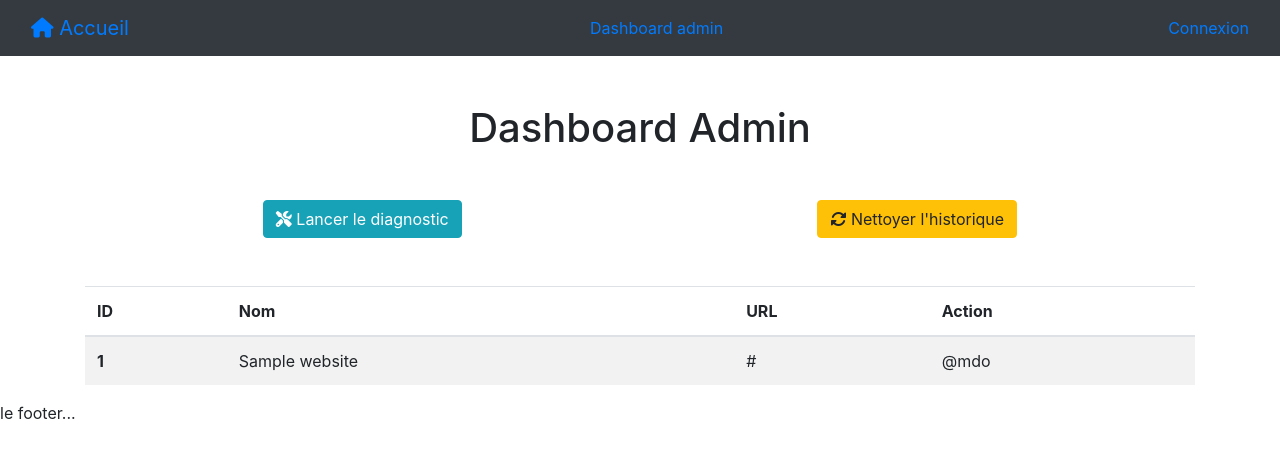
After one commit to ak85ie1d5/monitoring, a Symfony app: template templates/admin/index.html.twig in a window 1280 px wide. The commit adds this page. Shown: the top 458 px of the page. Run offline with Twig, Linux system fonts and the light colour scheme; the template is opened without the code that fills it: most values are stand-ins (such as "Sample title", 1, 10 or a date in 2020); some libraries are stand-ins or nearby versions.

Commit message:
Add new *AdminController* to manage websites.

```diff
--- /dev/null
+++ b/templates/admin/index.html.twig
@@ -0,0 +1,44 @@
+{% extends 'base.html.twig' %}
+
+{% block title %}Hello AdminController!{% endblock %}
+
+{% block body %}
+    <div class="container">
+        <h1 class="my-5 text-center">Dashboard Admin</h1>
+
+        <div class="d-flex justify-content-around my-5">
+            <a class="btn btn-info" href="{{ path('analyze') }}">
+                <i class="fas fa-tools"></i>
+                Lancer le diagnostic
+            </a>
+            <a class="btn btn-warning" href="{{ path('clean') }}">
+                <i class="fas fa-sync-alt"></i>
+                Nettoyer l'historique
+            </a>
+        </div>
+
+        <table class="table table-striped">
+            <thead>
+            <tr>
+                <th scope="col">ID</th>
+                <th scope="col">Nom</th>
+                <th scope="col">URL</th>
+                <th scope="col">Action</th>
+            </tr>
+            </thead>
+            <tbody>
+                {% for website in websites %}
+                    <tr>
+                        <th scope="row">{{ website.id }}</th>
+                        <td>{{ website.name }}</td>
+                        <td>{{ website.url }}</td>
+                        <td>@mdo</td>
+                    </tr>
+                {% endfor %}
+            </tbody>
+        </table>
+
+    </div>
+
+
+{% endblock %}
```
Also changed, not shown: src/Controller/AdminController.php (added, +22 -0 lines), templates/home/index.html.twig (+1 -10 lines).
